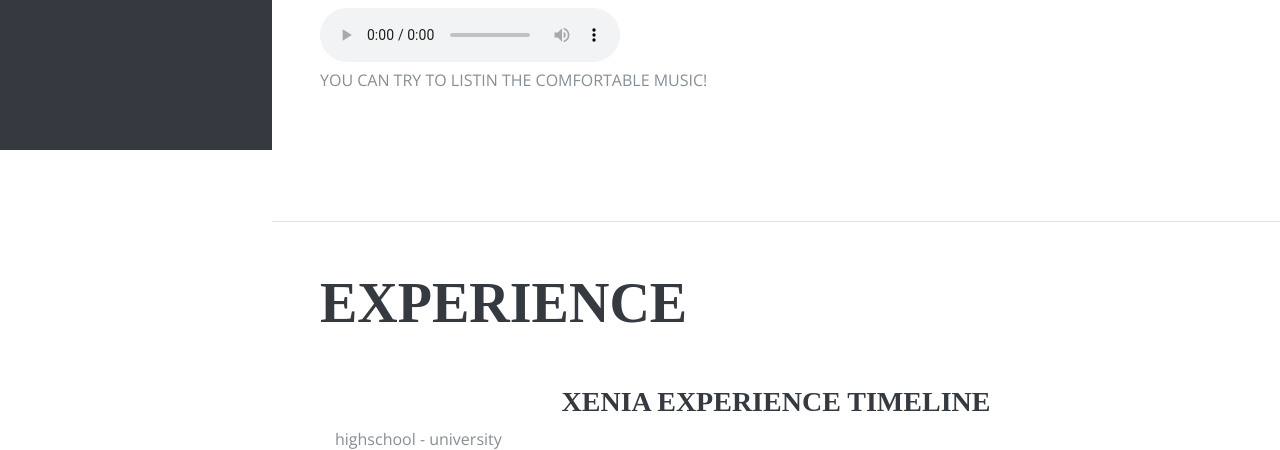
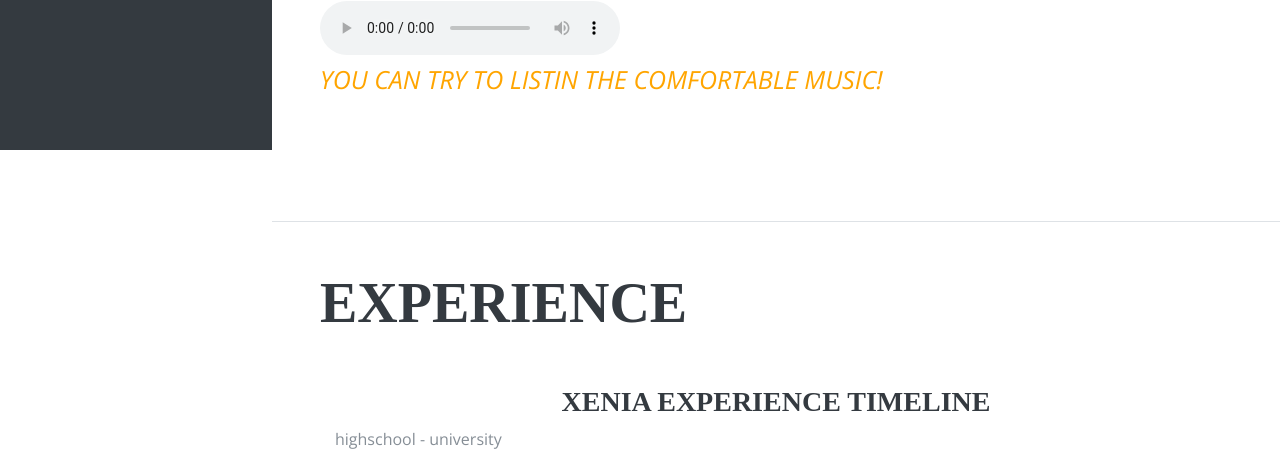
Before and after one commit to xenia1999/xenia1999.github.io, a website: page index.html in a window 1280 px wide. Shown: the part 650-1100 px from the top of the page. Drawn offline with nearby package versions, Linux system fonts and the light colour scheme; a web font is replaced by a local one.

Commit message:
modified resume

```diff
--- a/css/myresume.css
+++ b/css/myresume.css
@@ -1,7 +1,7 @@
 @ import url(http://fonts.googleapis.com/earlyaccess/notosanstc.css);
 
 body {
-	font-family: "Noto Sans", "Noto Sans TC";
+	font-family: "Noto Sans", "Noto Sans TC", "MingLiU";
 }
 
 h1 {
--- a/index.html
+++ b/index.html
@@ -121,7 +121,14 @@ I have been to Japan, Hong Kong, South Korea, mainland China and other countries
 			<audio controls>
   <source src="BTS JUNGKOOK -  Euphoria  Theme of LOVE YOURSELF 起 Wonder Lyrics [Color Coded_Han_Rom_Eng]" type="audio/ogg">
   <source src="BTS JUNGKOOK -  Euphoria  Theme of LOVE YOURSELF 起 Wonder Lyrics [Color Coded_Han_Rom_Eng].mp3" type="audio/mpeg">
-</audio> <p> YOU CAN TRY TO LISTIN THE COMFORTABLE MUSIC!
+</audio>
+
+<style>
+p.oblique {
+    font-style: oblique; font-size: 25px;
+}
+</style>
+<span style="color:orange;"><p class="oblique">YOU CAN TRY TO LISTIN THE COMFORTABLE MUSIC!</span> </p>
           </ul>
         </div>
       </section>
```
